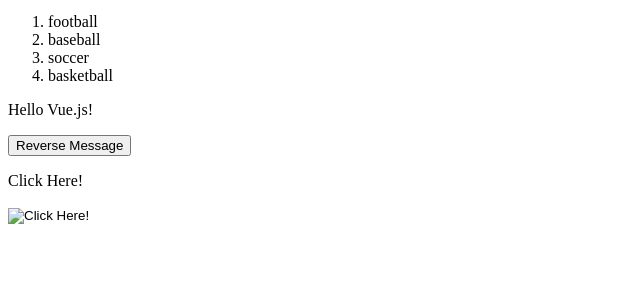
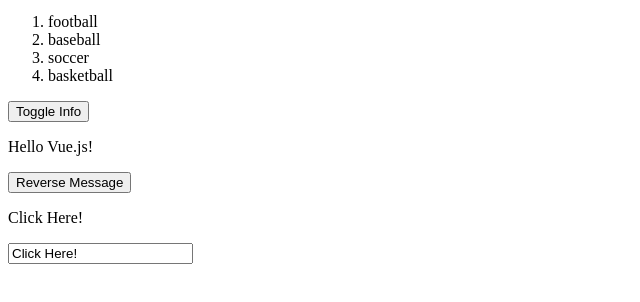
Before and after one commit to pjonasson/practice-vuejs, a plain HTML site: page index.html in a window 1280 px wide. Shown: the part 104-406 px from the top of the page, without its empty margins (0-640 px from the left). Drawn offline with nearby package versions, Linux system fonts and the light colour scheme.

Commit message:
Added Toggle button for extra info

```diff
--- a/index.html
+++ b/index.html
@@ -14,6 +14,8 @@
       <button v-on:click="addNewSport">Add Sport to List</button>
       <div><ol>
       <li v-for="sport in sports">{{ sport }}</li></ol>
+      <button v-on:click="extra = !extra">Toggle Info</button>
+      <p v-if="extra">Blah Blah Blah</p>
     </div>
     </div>
     <div id="app-2">
@@ -24,7 +26,7 @@
     </div>
     <div id="app-3">
       <p>{{ message }}</p>
-      <input type="image"  v-model="message">
+      <input type="text"  v-model="message">
     </div>
   </body>
 </html>
--- a/index.js
+++ b/index.js
@@ -6,6 +6,7 @@ var app = new Vue({
     return {
       message: "These are sports I play!",
       sports: ["football", "baseball", "soccer", "basketball"],
+      extra: false,
     };
   },
   methods: {
```
